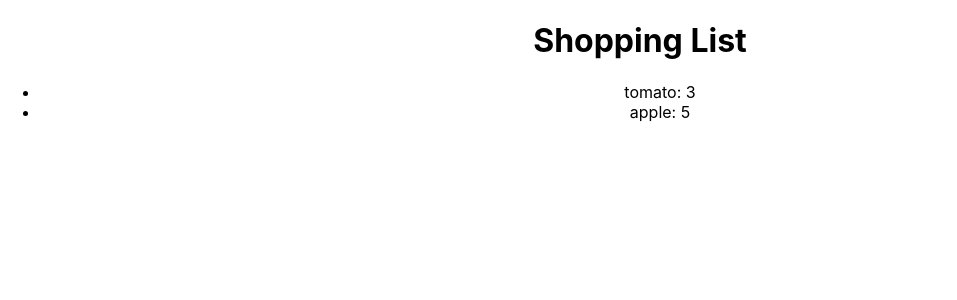
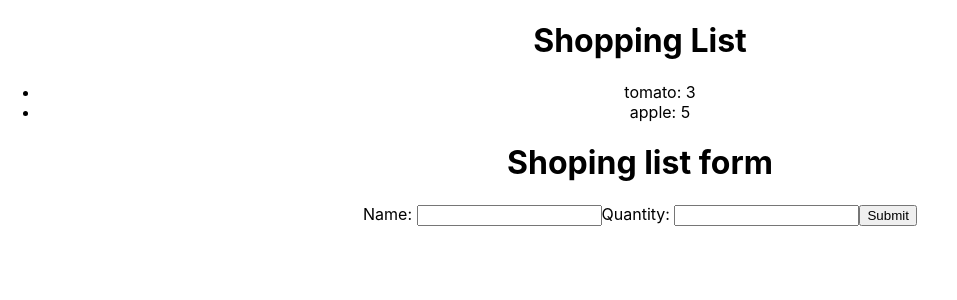
Before and after one commit to SanchitYadav2005/React_js_, a React (Create React App) app in the folder react_forms/: page / in a window 1280 px wide. Shown: the top 300 px of the page, without its empty margins (0-957 px from the left). Built offline with nearby package versions, Linux system fonts and the light colour scheme.

Commit message:
created the form

```diff
--- a/react_forms/src/ShopingList.js
+++ b/react_forms/src/ShopingList.js
@@ -1,4 +1,5 @@
 import React, {Component} from 'react';
+import ShoppingListForm from './ShopingListForm';
 
 class ShopingList extends Component{
     constructor(props){
@@ -27,7 +28,7 @@ class ShopingList extends Component{
           <div>
             <h1>Shopping List</h1>
             {this.renderIteams()}
-            {/* <ShoppingListForm addItem={this.addItem} /> */}
+            <ShoppingListForm/>
           </div>
         );
       }
--- a/react_forms/src/ShopingListForm.js
+++ b/react_forms/src/ShopingListForm.js
@@ -0,0 +1,37 @@
+import React, {Component} from "react";
+
+class ShoppingListForm extends Component{
+    constructor(props){
+        super(props);
+        this.state={
+            name: "",
+            qty: ""
+        }
+    }
+    render(){
+        return(
+            <div>
+                <h1>Shoping list form</h1>
+                <form>
+                    <label htmlFor="name">Name: </label>
+                    <input
+                        id="name"
+                        value= {this.state.name}
+                        name="name"
+                        onChange={this.handleChange}
+                    />
+                    <label htmlFor="qty">Quantity: </label>
+                    <input
+                        id="qty"
+                        value= {this.state.qty}
+                        name="qty"
+                        onChange={this.handleChange}
+                    />
+                    <button>Submit</button>
+                </form>
+            </div>
+        )
+    }
+}
+
+export default ShoppingListForm;
```
